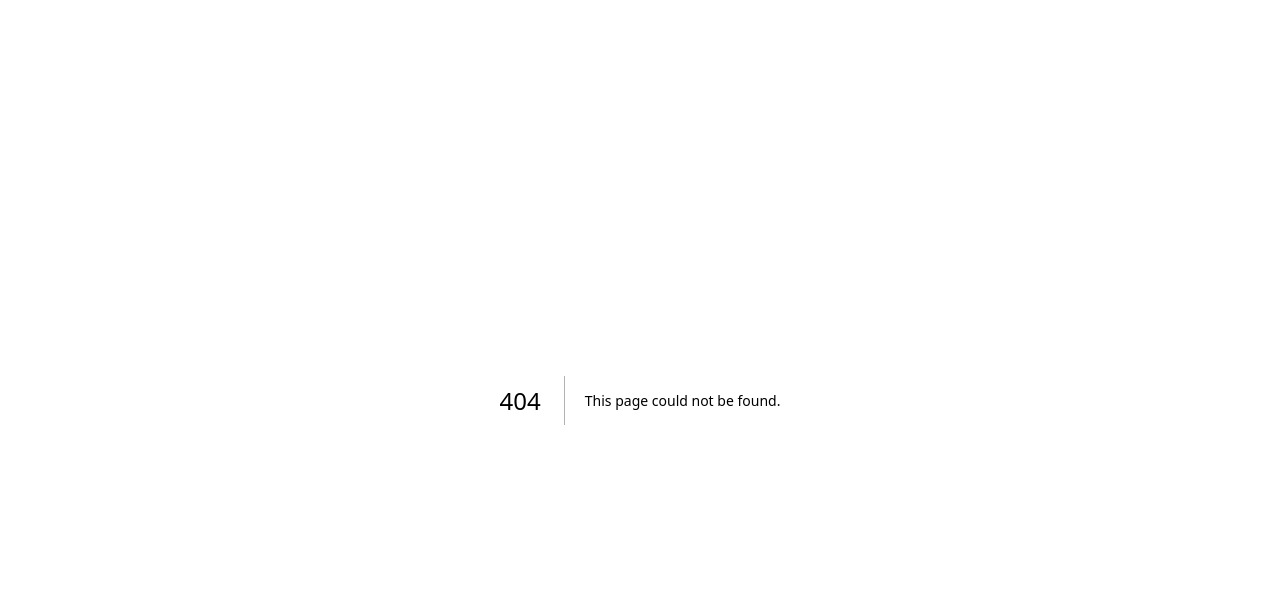
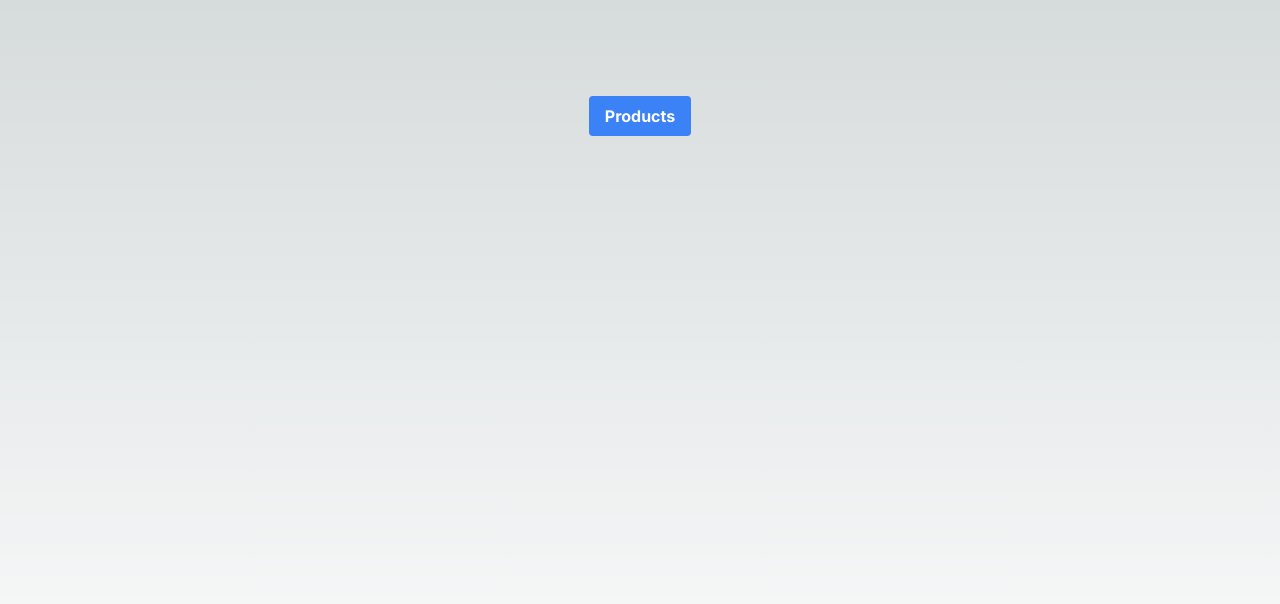
Before and after one commit to Ehsan-c137/reduxtToolkit_RTK, a Next.js app: page / in a window 1280 px wide. Before the commit this address had no page. Shown: the top 604 px of the page. Built offline with nearby package versions, Linux system fonts and the light colour scheme.

Commit message:
add product rout button

```diff
--- /dev/null
+++ b/src/app/page.jsx
@@ -0,0 +1,12 @@
+import Image from "next/image";
+import Link from "next/link";
+
+export default function Home() {
+   return (
+      <main className="flex min-h-screen flex-col items-center justify-between p-24">
+         <button className="bg-blue-500 hover:bg-blue-700 text-white font-bold py-2 px-4 rounded">
+            <Link href="/products">Products</Link>
+         </button>
+      </main>
+   );
+}
```
